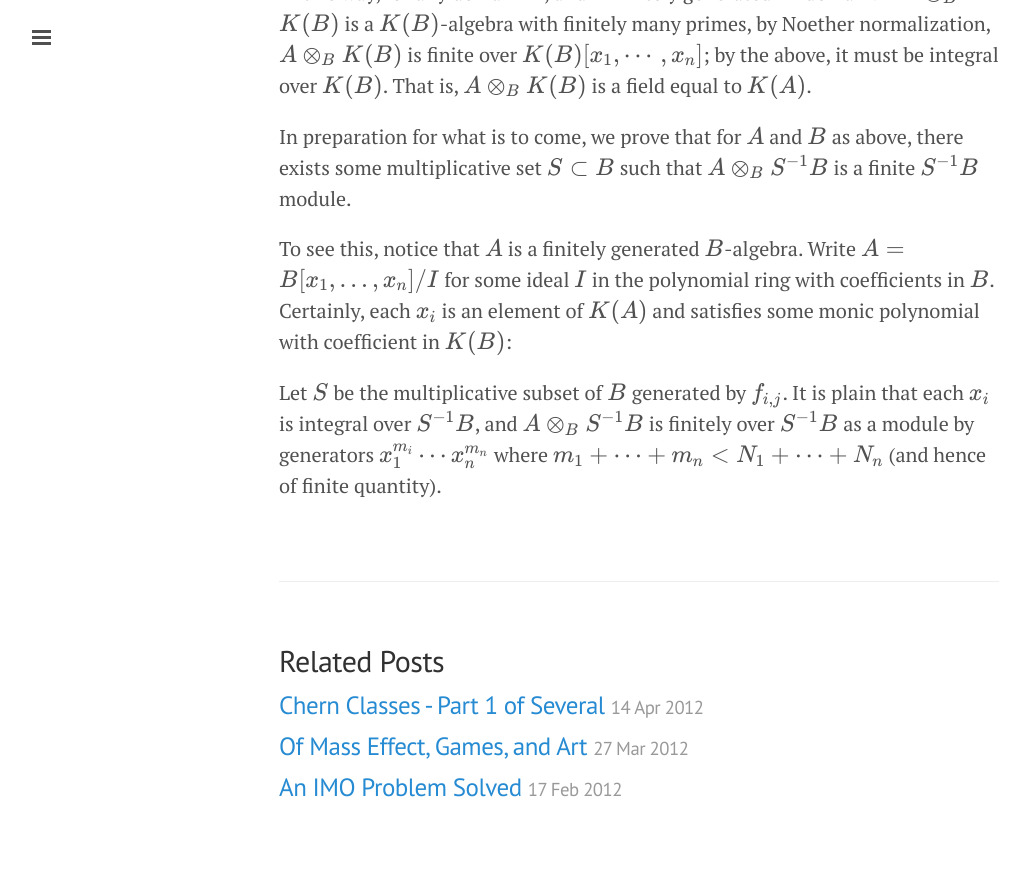
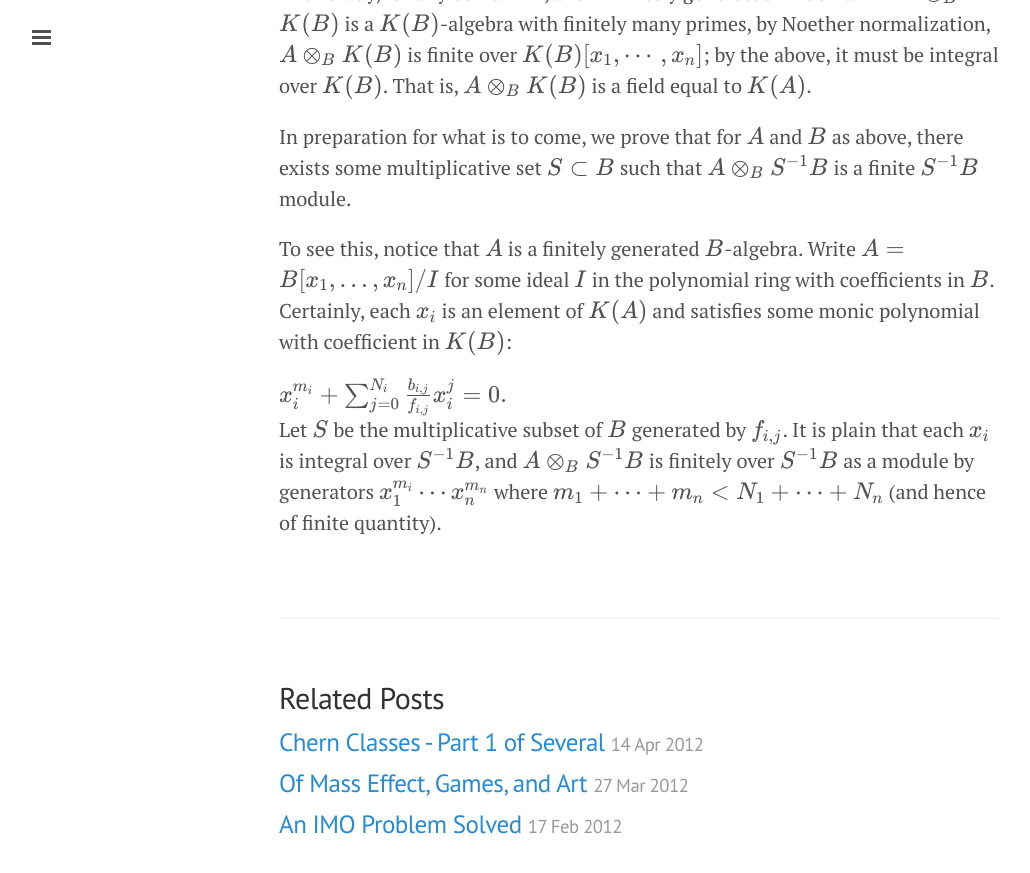
Before and after one commit to ichinco/math_notes, a Jekyll site: the page built from _posts/2013-03-11-random-rambling-about-k-algebras.html, in a window 1280 px wide and 900 px high, scrolled down 933 px. Shown: the top 873 px of the window, without its empty margins (1-1031 px from the left). Built offline with Jekyll 4.4.1, drawn with Linux system fonts in a browser that asks for light colours; nearby versions of some CDN libraries.

Commit message:
fixing double subscripts

```diff
--- a/_posts/2013-03-11-random-rambling-about-k-algebras.html
+++ b/_posts/2013-03-11-random-rambling-about-k-algebras.html
@@ -13,6 +13,6 @@ tags: commutative-algebra  mathematics
 <p>In preparation for what is to come, we prove that for <span class="render-math">A</span> and <span class="render-math">B</span> as above, there exists some multiplicative set <span class="render-math">S \subset B</span> such that <span class="render-math">A \otimes_B S^{-1}B</span> is a finite <span class="render-math">S^{-1}B</span> module. </p>
 <p>To see this, notice that <span class="render-math">A</span> is a finitely generated <span class="render-math">B</span>-algebra. Write <span class="render-math">A = B[x_1,\dots,x_n]/I</span> for some ideal <span class="render-math">I</span> in the polynomial ring with coefficients in <span class="render-math">B</span>. Certainly, each <span class="render-math">x_i</span> is an element of <span class="render-math">K(A)</span> and satisfies some monic polynomial with coefficient in <span class="render-math">K(B)</span>:<br />
 <div><span class="render-math">
-x_i^{m_i} + \sum_{j = 0}^N_i \frac{b_{i,j}}{f_{i,j}}x_i^j = 0.
+x_i^{m_i} + \sum_{j = 0}^{N_i} \frac{b_{i,j}}{f_{i,j}}x_i^j = 0.
 </span></div>
 Let <span class="render-math">S</span> be the multiplicative subset of <span class="render-math">B</span> generated by <span class="render-math">f_{i,j}</span>. It is plain that each <span class="render-math">x_i</span> is integral over <span class="render-math">S^{-1}B</span>, and <span class="render-math">A \otimes_B S^{-1}B</span> is finitely over <span class="render-math">S^{-1}B</span> as a module by generators <span class="render-math">x_1^{m_i} \cdots x_n^{m_n}</span> where <span class="render-math">m_1 + \cdots + m_n < N_1 + \cdots + N_n</span> (and hence of finite quantity).</p>
```
